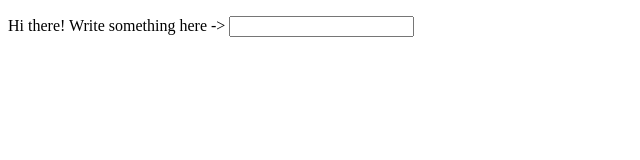
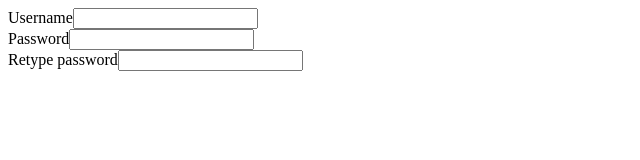
Before and after one commit to gitter-badger/myFIN, a website: page public/index.html in a window 1280 px wide. Shown: the whole page, without its empty margins (0-640 px from the left). Drawn offline with nearby package versions, Linux system fonts and the light colour scheme.

Commit message:
Add user feature form

```diff
--- a/public/index.html
+++ b/public/index.html
@@ -5,7 +5,14 @@
 		<script src="/node_modules/angular/angular.min.js"></script>
 	</head>
 	<body ng-app="">
-		<p>Hi there! Write something here -> <input type="text" ng-model="words"></p>
-		<p style="color:magenta" ng-bind="words"></p>
+		<div>
+			<label for="username">Username</label><input type="text" name="username" ng-model="username"/>
+		</div>
+		<div>
+			<label for="password">Password</label><input type="text" name="password" ng-model="password"/>
+		</div>
+		<div>
+			<label for="passwordRetype">Retype password</label><input type="text" name="passwordRetype" ng-model="passwordRetype"/>
+		</div>
 	</body>
 </html>
```
